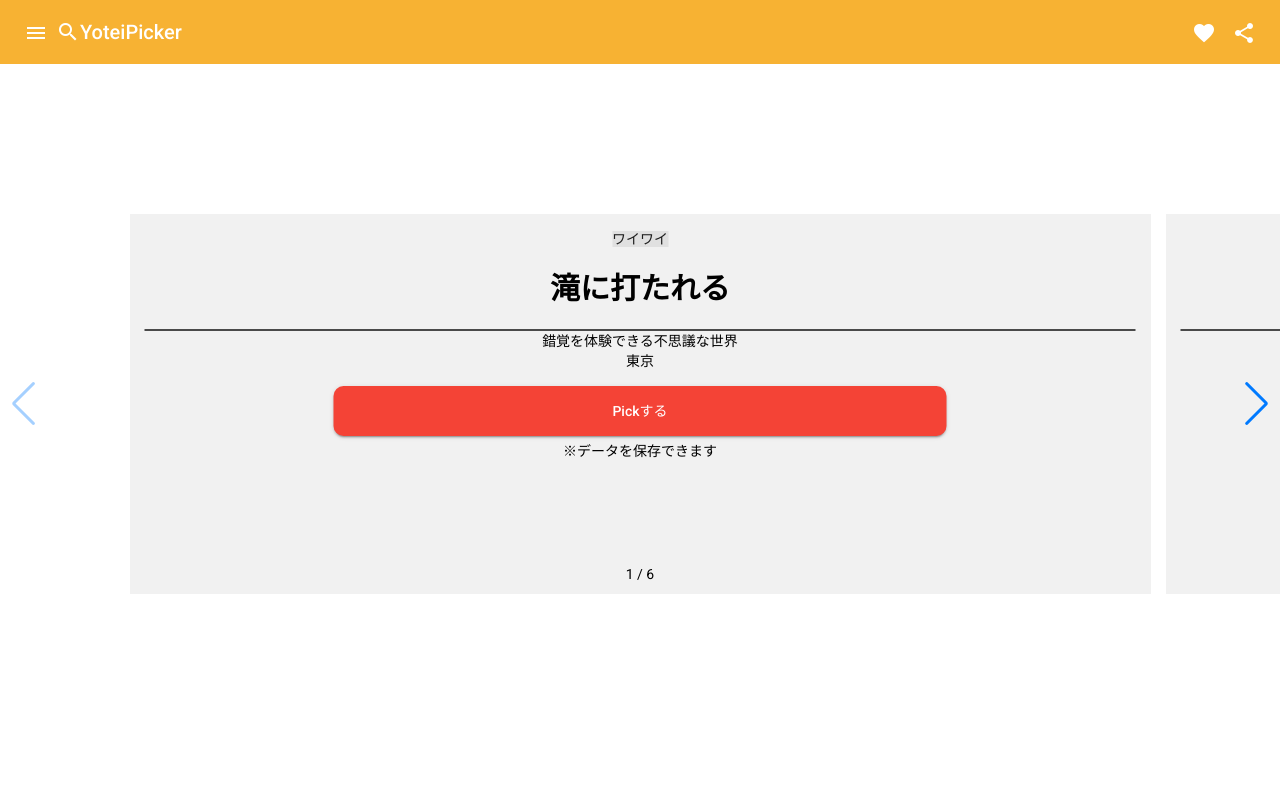
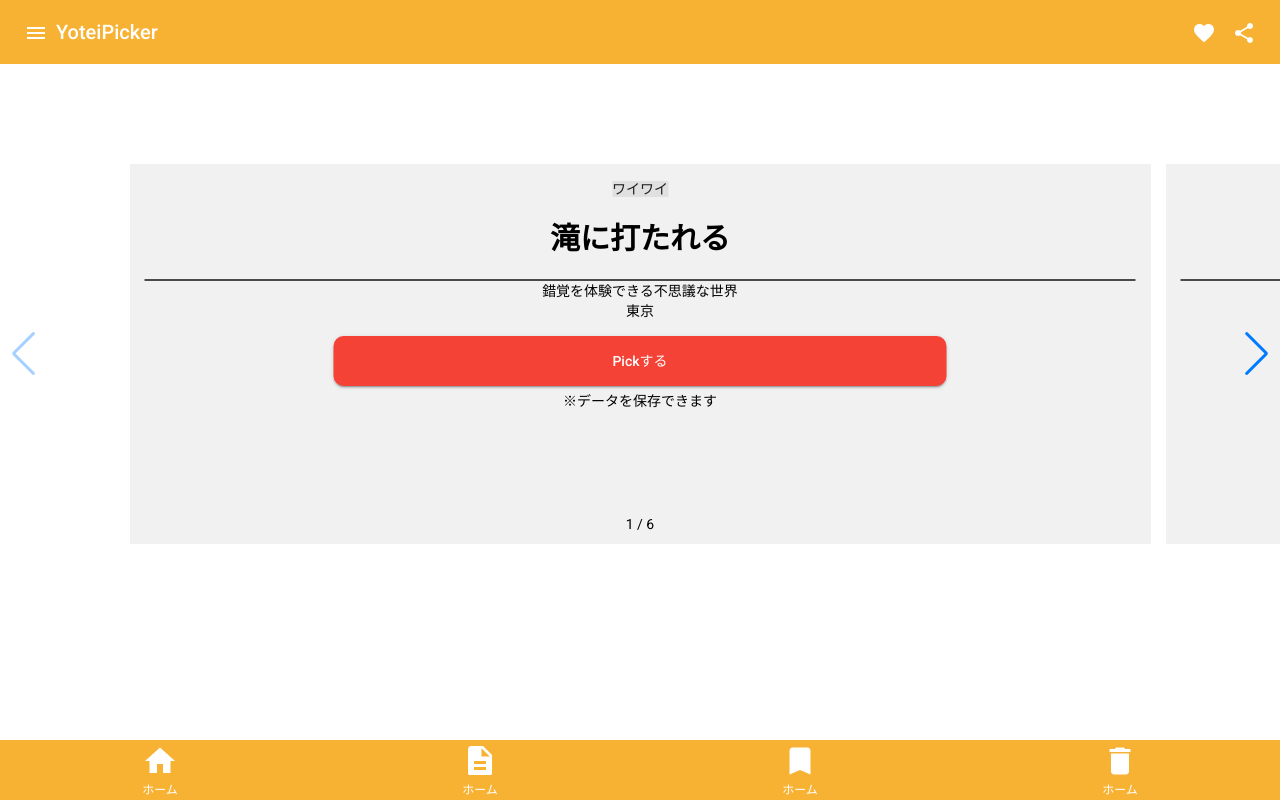
Before and after one commit to kamoto0427/yoteiPicker, an Angular app: page / in a window 1280 px wide. Built offline with nearby package versions, Linux system fonts and the light colour scheme.

Commit message:
フッターヘッダーなどの追加

```diff
--- a/src/app/app.component.html
+++ b/src/app/app.component.html
@@ -1,2 +1,3 @@
 <app-header></app-header>
 <app-swiper [yotei]="yotei"></app-swiper>
+<app-footer></app-footer>
--- /dev/null
+++ b/src/app/component/parts/footer/footer.component.css
@@ -0,0 +1,25 @@
+.footer {
+  display: flex;
+  width: 100%;
+  height: 60px;
+  background-color: #F7B233;
+  color: #FFFFFF;
+  position: fixed;
+  bottom: 0;
+  text-align: center;
+}
+
+.icon-field {
+  width: 25%;
+}
+
+.mat-icon {
+  height: 32px;
+  width: 50px;
+  font-size: 36px;
+  padding-top: 3px;
+}
+
+.icon-text {
+  font-size: 12px;
+}
--- /dev/null
+++ b/src/app/component/parts/footer/footer.component.html
@@ -0,0 +1,20 @@
+<ng-container>
+  <div class="footer">
+    <div class="icon-field">
+      <mat-icon class="icon">home</mat-icon>
+      <div class="icon-text">ホーム</div>
+    </div>
+    <div class="icon-field">
+      <mat-icon class="icon">description</mat-icon>
+      <div class="icon-text">ホーム</div>
+    </div>
+    <div class="icon-field">
+      <mat-icon class="icon">bookmark</mat-icon>
+      <div class="icon-text">ホーム</div>
+    </div>
+    <div class="icon-field">
+      <mat-icon class="icon">delete</mat-icon>
+      <div class="icon-text">ホーム</div>
+    </div>
+  </div>
+</ng-container>
--- /dev/null
+++ b/src/app/component/parts/footer/footer.component.ts
@@ -0,0 +1,15 @@
+import { Component, OnInit } from '@angular/core';
+
+@Component({
+  selector: 'app-footer',
+  templateUrl: './footer.component.html',
+  styleUrls: ['./footer.component.css']
+})
+export class FooterComponent implements OnInit {
+
+  constructor() { }
+
+  ngOnInit(): void {
+  }
+
+}
--- a/src/app/component/parts/header/header.component.css
+++ b/src/app/component/parts/header/header.component.css
@@ -6,3 +6,35 @@ mat-toolbar {
   background-color: #F7B233;
   color: #FFFFFF;
 }
+
+mat-sidenav-content {
+  height: 100vh;
+ }
+
+mat-sidenav {
+  background-color:#07b3ce;
+  color: white;
+  width: 210px;
+}
+
+.white-icon {
+  color: white;
+}
+
+.menu-icon {
+  padding-right: 20px;
+}
+
+span {
+  color: white;
+}
+
+a.list-group-item {
+  background-color: #07b3ce;
+  border-color: #07b3ce;
+  font-size: 18px;
+}
+
+a.list-group-item-action:hover {
+  background-color: #076b7a;
+}
--- a/src/app/component/parts/header/header.component.html
+++ b/src/app/component/parts/header/header.component.html
@@ -1,9 +1,9 @@
+<!-- ヘッダー -->
 <mat-toolbar>
   <button mat-icon-button class="example-icon" aria-label="Example icon-button with menu icon">
     <mat-icon>menu</mat-icon>
   </button>
   <div class="dummy-space"></div>
-  <mat-icon>search</mat-icon>
   <span class="title">YoteiPicker</span>
   <span class="spacer"></span>
   <button mat-icon-button class="example-icon favorite-icon" aria-label="Example icon-button with heart icon">
--- /dev/null
+++ b/src/app/component/parts/side-bar/side-bar.component.css
@@ -0,0 +1,13 @@
+.sidebar-container {
+  width: 400px;
+  height: 200px;
+  margin: 12px;
+  border: 1px solid #555;
+}
+
+mat-drawer-content {
+  padding: 12px;
+  display: flex;
+  flex-direction: column;
+  align-items: flex-start;
+}
--- /dev/null
+++ b/src/app/component/parts/side-bar/side-bar.component.html
@@ -0,0 +1,9 @@
+<!-- サイドバー -->
+<mat-sidenav-container>
+  <mat-sidenav #sidenav>
+    <mat-nav-list>
+      <a mat-list-item routerLink="/">メニュー1</a>
+      <a mat-list-item routerLink="/">メニュー2</a>
+    </mat-nav-list>
+  </mat-sidenav>
+<mat-sidenav-content>
--- /dev/null
+++ b/src/app/component/parts/side-bar/side-bar.component.ts
@@ -0,0 +1,15 @@
+import { Component, OnInit } from '@angular/core';
+
+@Component({
+  selector: 'app-side-bar',
+  templateUrl: './side-bar.component.html',
+  styleUrls: ['./side-bar.component.css']
+})
+export class SideBarComponent implements OnInit {
+
+  constructor() { }
+
+  ngOnInit(): void {
+  }
+
+}
--- a/src/app/component/parts/swiper/swiper.component.css
+++ b/src/app/component/parts/swiper/swiper.component.css
@@ -1,6 +1,6 @@
 .dummy-area {
   width: 100%;
-  height: 150px;
+  height: 100px;
 }
 
 .yotei-swiper {
```
Also changed, not shown: src/app/app.module.ts (+10 -0 lines), 2 other files (tests, documents, lock files or other folders).
